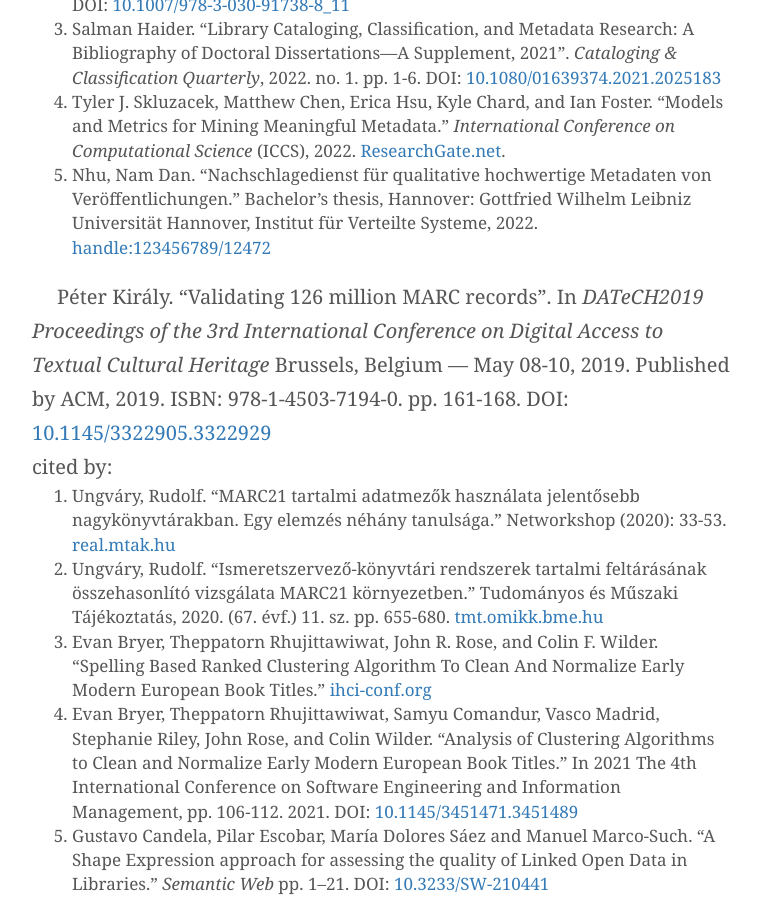
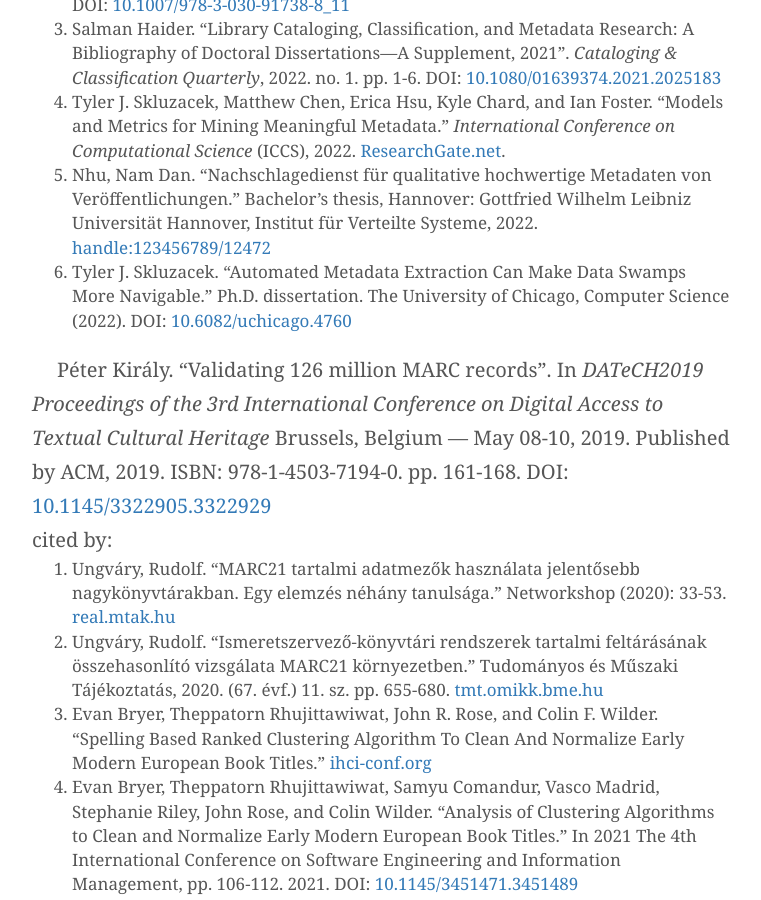
Before and after one commit to pkiraly/pkiraly.github.io, a Jekyll site: the page built from about.md, in a window 1280 px wide and 900 px high, scrolled down 9003 px. Shown: the whole window, without its empty margins (258-1019 px from the left). Built offline with Jekyll 4.4.1, drawn with Linux system fonts in a browser that asks for light colours; nearby versions of some CDN libraries; some web fonts are replaced; comment, search, counter and statistics services are not loaded.

Commit message:
Add Skluzacek, 2022

```diff
--- a/about.md
+++ b/about.md
@@ -148,6 +148,7 @@ cited by:<br/>
 3. Salman Haider. "Library Cataloging, Classification, and Metadata Research: A Bibliography of Doctoral Dissertations—A Supplement, 2021". _Cataloging & Classification Quarterly_, 2022. no. 1. pp. 1-6. DOI: [10.1080/01639374.2021.2025183](https://doi.org/10.1080/01639374.2021.2025183)
 4. Tyler J. Skluzacek, Matthew Chen, Erica Hsu, Kyle Chard, and Ian Foster. "Models and Metrics for Mining Meaningful Metadata." _International Conference on Computational Science_ (ICCS), 2022. [ResearchGate.net](https://www.researchgate.net/publication/359971955_Models_and_Metrics_for_Mining_Meaningful_Metadata).
 5. Nhu, Nam Dan. "Nachschlagedienst für qualitative hochwertige Metadaten von Veröffentlichungen." Bachelor's thesis, Hannover: Gottfried Wilhelm Leibniz Universität Hannover, Institut für Verteilte Systeme, 2022. [handle:123456789/12472](https://www.repo.uni-hannover.de/handle/123456789/12472)
+6. Tyler J. Skluzacek. "Automated Metadata Extraction Can Make Data Swamps More Navigable." Ph.D. dissertation. The University of Chicago, Computer Science (2022). DOI: [10.6082/uchicago.4760](https://doi.org/10.6082/uchicago.4760)
 
 Péter Király. “Validating 126 million MARC records”. In *DATeCH2019 Proceedings of the 3rd International Conference on Digital Access to Textual Cultural Heritage* Brussels, Belgium — May 08-10, 2019. Published by ACM, 2019. ISBN: 978-1-4503-7194-0. pp. 161-168. DOI: [10.1145/3322905.3322929](https://doi.org/10.1145/3322905.3322929)<br/>
 cited by:<br/>
```
